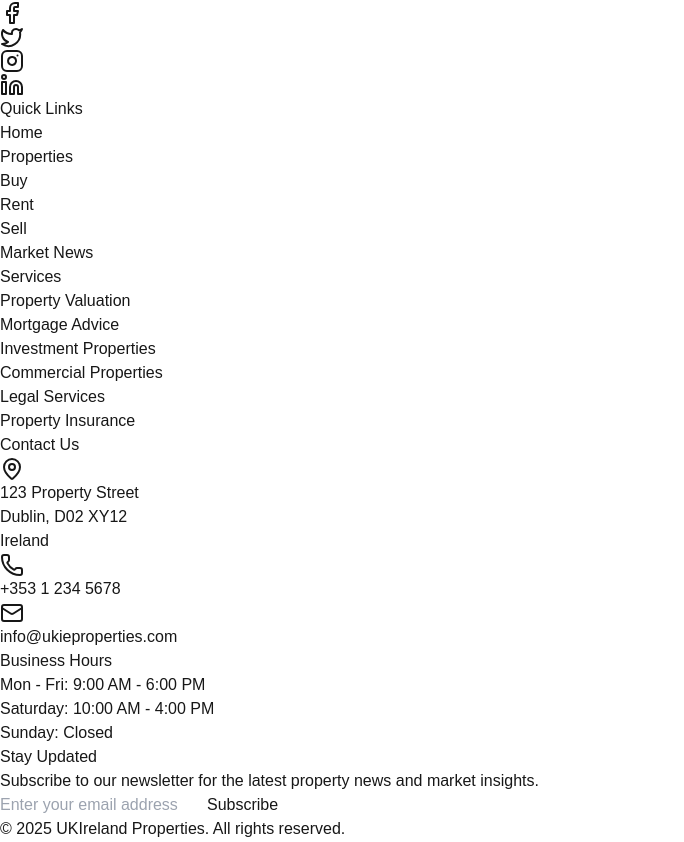
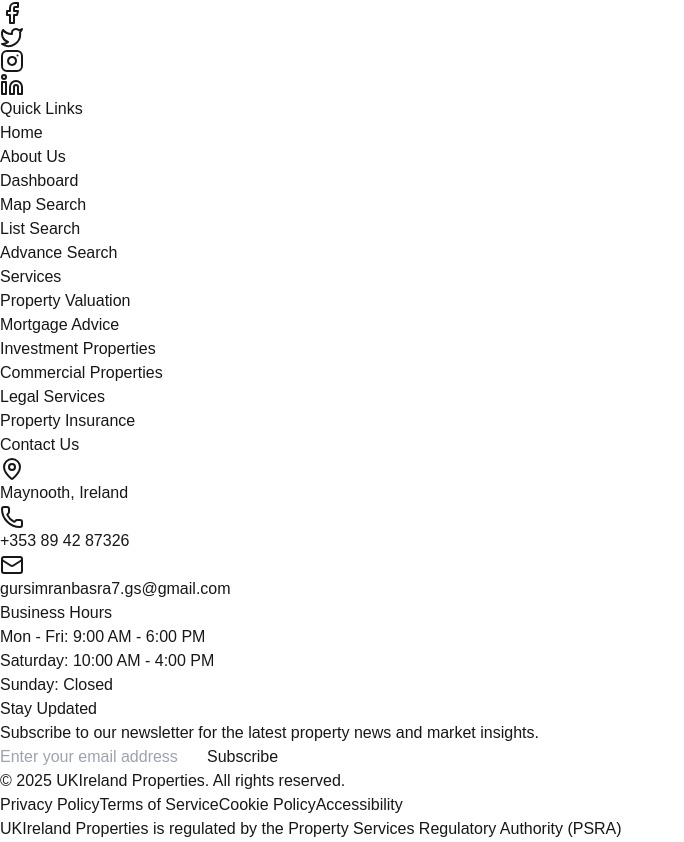
Before and after one commit to imgsingh/ukieproperties, a Next.js app: page / in a window 1280 px wide. Shown: the part 587-1429 px from the top of the page, without its empty margins (0-684 px from the left). Built offline with nearby package versions, Linux system fonts and the light colour scheme; no server answers.

Commit message:
changes to footer valid links

```diff
--- a/src/app/component/Footer.js
+++ b/src/app/component/Footer.js
@@ -122,11 +122,11 @@ const Footer = () => {
                         <h3 className="text-lg font-semibold mb-4 text-blue-400">Quick Links</h3>
                         <ul className="space-y-2">
                             <li><a href="/" className="text-gray-300 hover:text-white transition-colors duration-200">Home</a></li>
-                            <li><a href="/properties" className="text-gray-300 hover:text-white transition-colors duration-200">Properties</a></li>
-                            <li><a href="/buy" className="text-gray-300 hover:text-white transition-colors duration-200">Buy</a></li>
-                            <li><a href="/rent" className="text-gray-300 hover:text-white transition-colors duration-200">Rent</a></li>
-                            <li><a href="/sell" className="text-gray-300 hover:text-white transition-colors duration-200">Sell</a></li>
-                            <li><a href="/news" className="text-gray-300 hover:text-white transition-colors duration-200">Market News</a></li>
+                            <li><a href="/aboutus" className="text-gray-300 hover:text-white transition-colors duration-200">About Us</a></li>
+                            <li><a href="/dashboard" className="text-gray-300 hover:text-white transition-colors duration-200">Dashboard</a></li>
+                            <li><a href="/map-search" className="text-gray-300 hover:text-white transition-colors duration-200">Map Search</a></li>
+                            <li><a href="/list-search" className="text-gray-300 hover:text-white transition-colors duration-200">List Search</a></li>
+                            <li><a href="/advance-search" className="text-gray-300 hover:text-white transition-colors duration-200">Advance Search</a></li>
                         </ul>
                     </div>
 
@@ -150,23 +150,21 @@ const Footer = () => {
                             <div className="flex items-start space-x-3">
                                 <MapPin className="w-5 h-5 text-blue-400 mt-0.5 flex-shrink-0" />
                                 <div className="text-gray-300 text-sm">
-                                    <p>123 Property Street</p>
-                                    <p>Dublin, D02 XY12</p>
-                                    <p>Ireland</p>
+                                    <p>Maynooth, Ireland</p>
                                 </div>
                             </div>
 
                             <div className="flex items-center space-x-3">
                                 <Phone className="w-5 h-5 text-blue-400 flex-shrink-0" />
                                 <a href="tel:+353123456789" className="text-gray-300 hover:text-white transition-colors duration-200 text-sm">
-                                    +353 1 234 5678
+                                    +353 89 42 87326
                                 </a>
                             </div>
 
                             <div className="flex items-center space-x-3">
                                 <Mail className="w-5 h-5 text-blue-400 flex-shrink-0" />
                                 <a href="mailto:info@ukieproperties.com" className="text-gray-300 hover:text-white transition-colors duration-200 text-sm">
-                                    info@ukieproperties.com
+                                    gursimranbasra7.gs@gmail.com
                                 </a>
                             </div>
                         </div>
```
